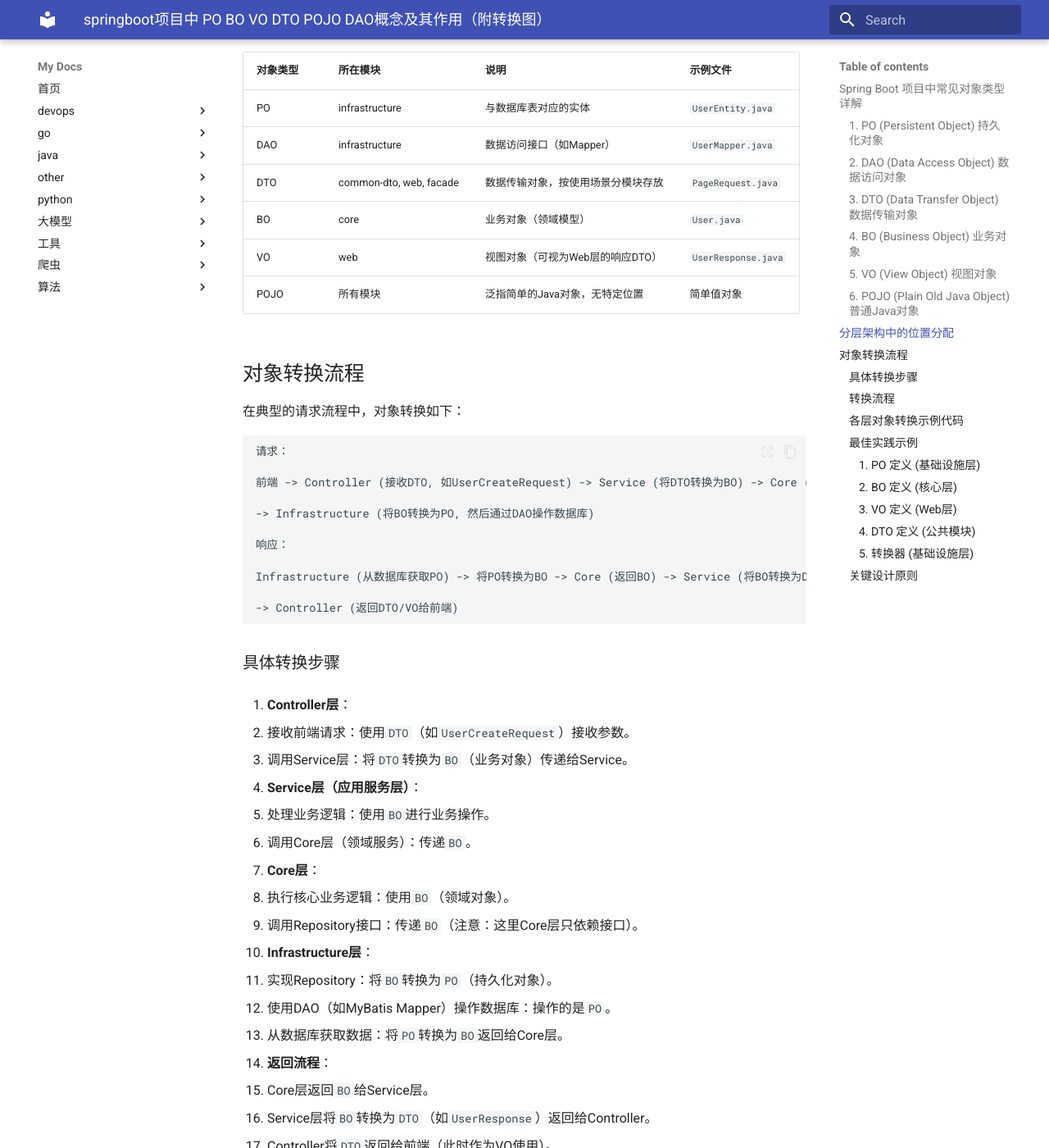
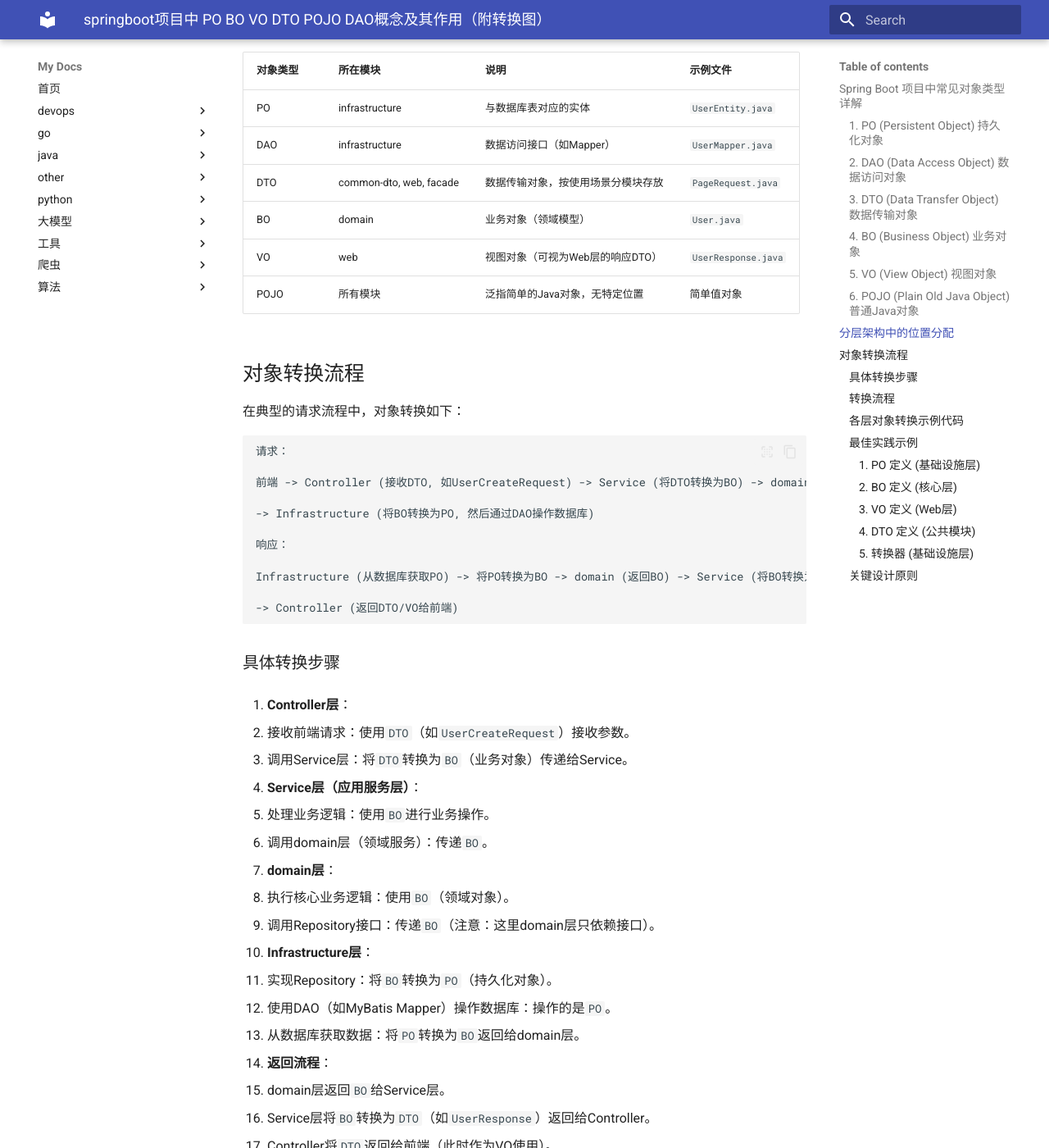
Before and after one commit to edisonwd/myblog, an MkDocs documentation site: the page built from docs/springboot/springboot项目中 PO BO VO DTO POJO DAO概念及其作用（附转换图）.md, in a window 1280 px wide and 1400 px high, scrolled down 2707 px. Shown: the whole window at 82% size. Built offline with MkDocs 1.6.1 and Material for MkDocs 9.7.7, drawn with Linux system fonts in a browser that asks for light colours; old or Windows-style settings are respelled for this version of MkDocs; some of the changed text lies outside the part shown.

Commit message:
Update springboot项目中 PO BO VO DTO POJO DAO概念及其作用（附转换图）.md

````diff
--- a/docs/springboot/springboot项目中 PO BO VO DTO POJO DAO概念及其作用（附转换图）.md
+++ b/docs/springboot/springboot项目中 PO BO VO DTO POJO DAO概念及其作用（附转换图）.md
@@ -1,5 +1,5 @@
+
 # springboot项目中 PO BO VO DTO POJO DAO概念及其作用（附转换图）
-
 下面详细解释Spring Boot项目中常见的对象类型：PO、BO、VO、DTO、POJO、DAO，并说明它们在分层架构中的位置。
 ## Spring Boot 项目中常见对象类型详解
 
@@ -39,7 +39,7 @@
   - 聚合多个 PO 或值对象
   - 包含业务方法和领域规则
 - **作用**：封装核心业务逻辑和状态
-- **位置**：位于`core`层（核心业务领域层）。
+- **位置**：位于`domain`层（核心业务领域层）。
   (e.g., `User.java`)
 
 ### 5. VO (View Object) 视图对象
@@ -94,7 +94,7 @@ graph TD
 | PO       | infrastructure        | 与数据库表对应的实体                 |`UserEntity.java`        |
 | DAO      | infrastructure        | 数据访问接口（如Mapper）            | `UserMapper.java`|
 | DTO      | common-dto, web, facade | 数据传输对象，按使用场景分模块存放   | `PageRequest.java`       |
-| BO       | core                  | 业务对象（领域模型）                | `User.java`              |
+| BO       | domain                  | 业务对象（领域模型）                | `User.java`              |
 | VO       | web                   | 视图对象（可视为Web层的响应DTO）    | `UserResponse.java`      |
 | POJO     | 所有模块              | 泛指简单的Java对象，无特定位置      | 简单值对象               |
 
@@ -106,13 +106,13 @@ graph TD
 
 请求：
 
-前端 -> Controller (接收DTO, 如UserCreateRequest) -> Service (将DTO转换为BO) -> Core (处理BO)
+前端 -> Controller (接收DTO, 如UserCreateRequest) -> Service (将DTO转换为BO) -> domain (处理BO)
 
 -> Infrastructure (将BO转换为PO, 然后通过DAO操作数据库)
 
 响应：
 
-Infrastructure (从数据库获取PO) -> 将PO转换为BO -> Core (返回BO) -> Service (将BO转换为DTO)
+Infrastructure (从数据库获取PO) -> 将PO转换为BO -> domain (返回BO) -> Service (将BO转换为DTO)
 
 -> Controller (返回DTO/VO给前端)
 
@@ -130,13 +130,13 @@ Infrastructure (从数据库获取PO) -> 将PO转换为BO -> Core (返回BO) ->
 
 - 处理业务逻辑：使用`BO`进行业务操作。
 
-- 调用Core层（领域服务）：传递`BO`。
+- 调用domain层（领域服务）：传递`BO`。
 
-3. **Core层**：
+3. **domain层**：
 
 - 执行核心业务逻辑：使用`BO`（领域对象）。
 
-- 调用Repository接口：传递`BO`（注意：这里Core层只依赖接口）。
+- 调用Repository接口：传递`BO`（注意：这里domain层只依赖接口）。
 
 4. **Infrastructure层**：
 
@@ -144,11 +144,11 @@ Infrastructure (从数据库获取PO) -> 将PO转换为BO -> Core (返回BO) ->
 
 - 使用DAO（如MyBatis Mapper）操作数据库：操作的是`PO`。
 
-- 从数据库获取数据：将`PO`转换为`BO`返回给Core层。
+- 从数据库获取数据：将`PO`转换为`BO`返回给domain层。
 
 5. **返回流程**：
 
-- Core层返回`BO`给Service层。
+- domain层返回`BO`给Service层。
 
 - Service层将`BO`转换为`DTO`（如`UserResponse`）返回给Controller。
 
@@ -201,7 +201,7 @@ sequenceDiagram
     participant Frontend as 前端
     participant Controller as Controller层
     participant Service as Service层
-    participant Core as Core领域层
+    participant domain as domain领域层
     participant Infrastructure as Infrastructure层
     participant Database as 数据库
 
@@ -210,8 +210,8 @@ sequenceDiagram
     Frontend->>Controller: 发送请求(DTO)<br/>e.g. UserCreateRequest
     Controller->>Service: 传递DTO
     Service->>Service: DTO → BO转换<br/>e.g. UserCreateRequest → User
-    Service->>Core: 传递BO
-    Core->>Infrastructure: 调用仓储方法<br/>传递BO
+    Service->>domain: 传递BO
+    domain->>Infrastructure: 调用仓储方法<br/>传递BO
     Infrastructure->>Infrastructure: BO → PO转换<br/>e.g. User → UserEntity
     Infrastructure->>Database: 执行DAO操作<br/>保存PO
     end
@@ -220,8 +220,8 @@ sequenceDiagram
     note over Database,Frontend: 响应流程
     Database->>Infrastructure: 返回PO<br/>e.g. UserEntity
     Infrastructure->>Infrastructure: PO → BO转换<br/>e.g. UserEntity → User
-    Infrastructure->>Core: 返回BO
-    Core->>Service: 返回BO
+    Infrastructure->>domain: 返回BO
+    domain->>Service: 返回BO
     Service->>Service: BO → DTO转换<br/>e.g. User → UserResponse
     Service->>Controller: 返回DTO
     Controller->>Frontend: 返回DTO/VO
@@ -296,7 +296,7 @@ public class UserRepositoryImpl implements UserRepository {
 
 - 严格的分层和对象转换虽然增加了代码量，但提高了系统的可维护性和可扩展性。
 
-- 核心是保持`core`层的纯净（只使用BO），避免技术细节污染业务逻辑。
+- 核心是保持`domain`层的纯净（只使用BO），避免技术细节污染业务逻辑。
 
 - 通过转换器（Converter）实现各层对象之间的转换，确保各层职责明确。
 
@@ -319,7 +319,7 @@ public class UserEntity {
 
 #### 2. BO 定义 (核心层)
 ```java
-// core 模块
+// domain 模块
 public class User {
     private Long id;
     private String username;
````
